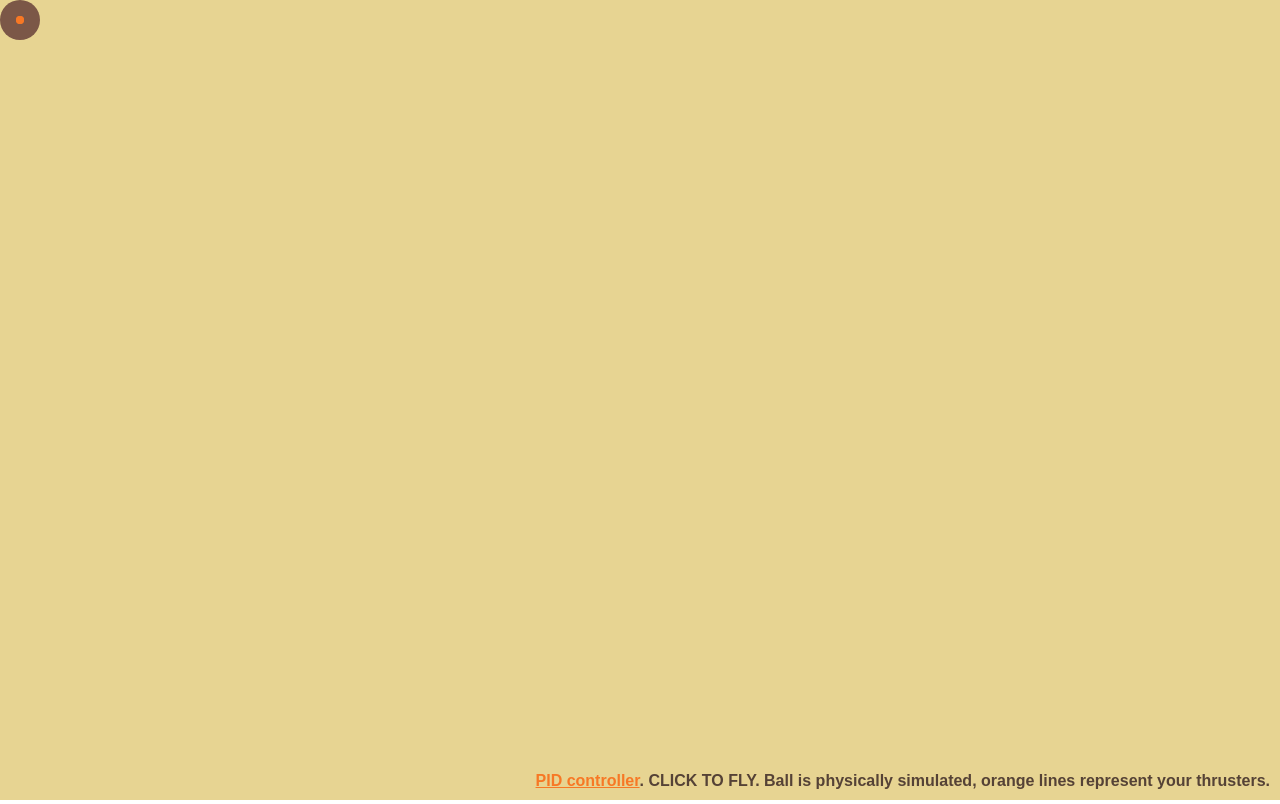
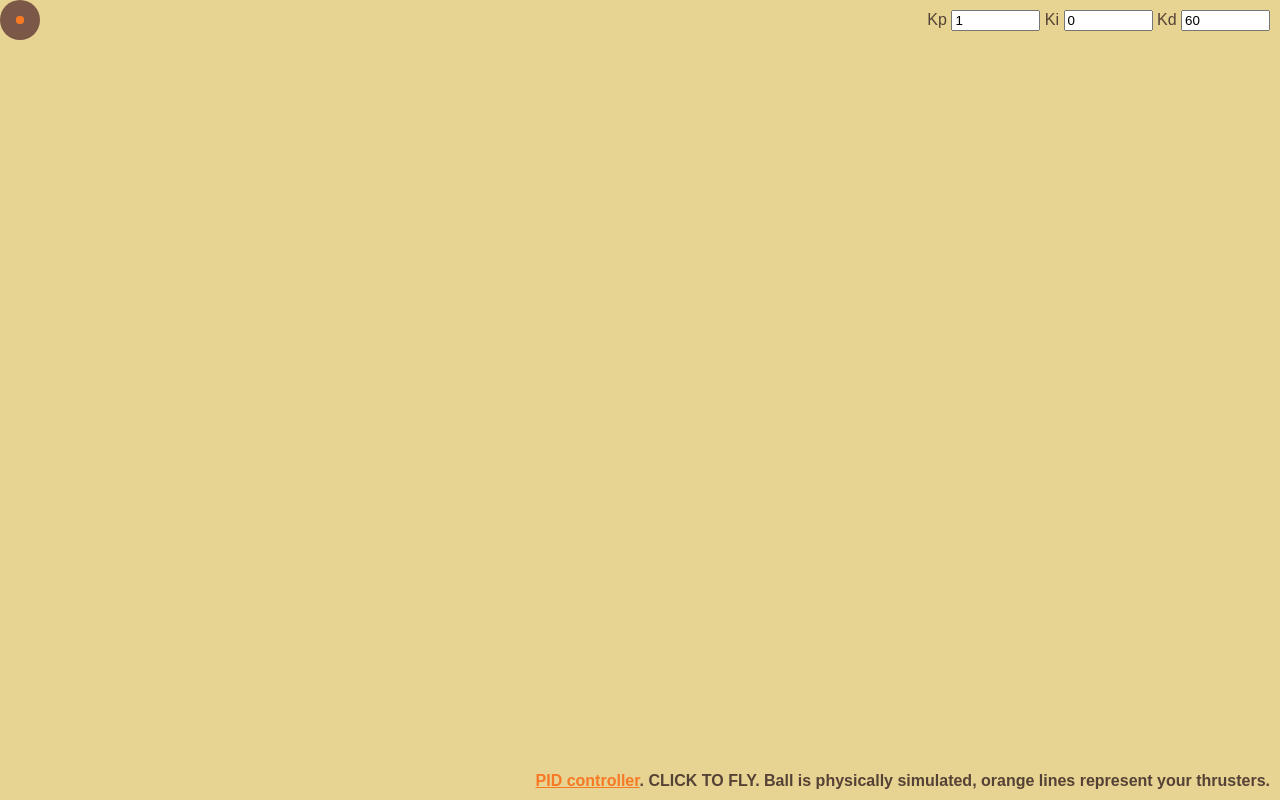
Before and after one commit to nikital/pid, a plain HTML site: page index.html in a window 1280 px wide. Drawn offline with Linux system fonts and the light colour scheme.

Commit message:
User adjustable parameters

```diff
--- a/index.html
+++ b/index.html
@@ -5,12 +5,13 @@
     <meta name="viewport" content="width=device-width, initial-scale=1">
     <style>
         body {
+            color: #554236;
+            font-family: sans-serif;
+
             margin: 0;
             overflow: hidden;
         }
         .caption {
-            color: #554236;
-            font-family: sans-serif;
             font-weight: bold;
 
             position: absolute;
@@ -23,6 +24,12 @@
         .caption a {
             color: #F77825;
         }
+        .control {
+            position: absolute;
+            right: 0;
+            top: 0;
+            margin: 10px;
+        }
     </style>
 </head>
 <body>
@@ -30,7 +37,15 @@
     <a href="https://en.wikipedia.org/wiki/PID_controller">PID controller</a>.
     CLICK TO FLY. Ball is physically simulated, orange lines represent your thrusters.
 </span>
-<canvas id="c" height="100px"></canvas>
+<span class="control">
+    <label for="kp">Kp</label>
+    <input type="text" id="kp" size="8">
+    <label for="ki">Ki</label>
+    <input type="text" id="ki" size="8">
+    <label for="kd">Kd</label>
+    <input type="text" id="kd" size="8">
+</span>
+<canvas id="c"></canvas>
 <script src="pid.js"></script>
 </body>
 </html>
--- a/pid.js
+++ b/pid.js
@@ -120,4 +120,23 @@
     }
     c.addEventListener("click", canvasClick);
 
+    ////////// FORM //////////
+    var kpInput = document.getElementById("kp");
+    var kiInput = document.getElementById("ki");
+    var kdInput = document.getElementById("kd");
+
+    function updateCoefficients() {
+        kp = parseInt(kpInput.value);
+        ki = parseInt(kiInput.value);
+        kd = parseInt(kdInput.value);
+    }
+
+    kpInput.addEventListener("blur", updateCoefficients);
+    kiInput.addEventListener("blur", updateCoefficients);
+    kdInput.addEventListener("blur", updateCoefficients);
+
+    kpInput.value = kp;
+    kiInput.value = ki;
+    kdInput.value = kd;
+
 })();
```
